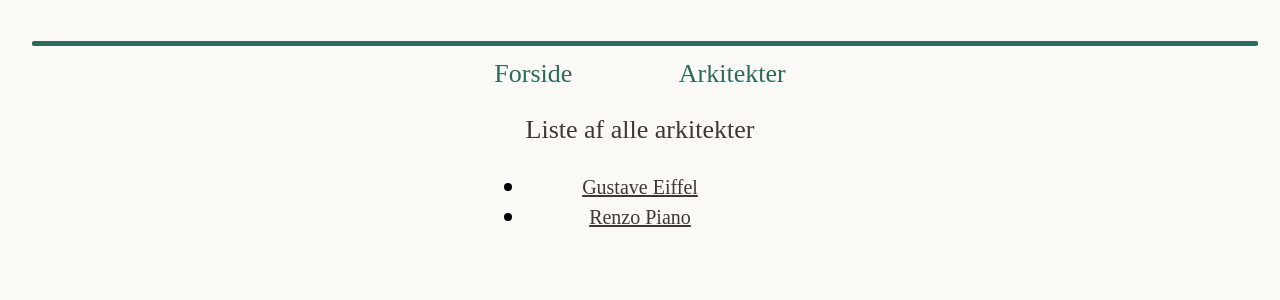
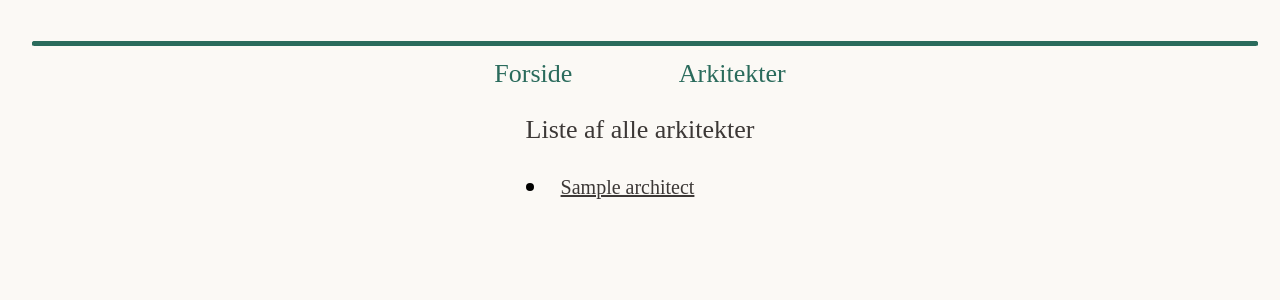
Before and after one commit to Gussemosse/Website_med_database_arkitekter, a Flask app: template templates/architects.html in a window 1280 px wide. Shown: the top 300 px of the page. Run offline with Flask 3, Linux system fonts and the light colour scheme; the template is opened without the code that fills it: most values are stand-ins (such as "Sample title", 1, 10 or a date in 2020).

Commit message:
arkitekt liste

```diff
--- a/app.py
+++ b/app.py
@@ -67,9 +67,21 @@ def architect():
     architect_data = get_architect_info(int(request.args.get("aid", -1)))
     return render_template("architect.html", data=architect_data)
 
+# Henter alt data, uden et aid - det er til den fulde arkitekt side, med en liste over alle arkitekter.
+def get_all_architect_info():
+    con = sqlite3.connect(DB_ARCHITECTS)
+    cur = con.cursor()
+    query = "select * from architects"
+    cur.execute(query,)
+    res = cur.fetchall()
+    cur.close()
+    con.close()
+    return res
+
 @app.route("/architects")
 def architects():
-    return render_template("architects.html")
+    info = get_all_architect_info()
+    return render_template("architects.html", all=info)
 
 # Start Flask server
 if __name__ == "__main__":
--- a/static/main.css
+++ b/static/main.css
@@ -180,6 +180,10 @@ button {
         margin: 0;
     }
 
+    li {
+        text-align: left;
+    }
+
     a {
     color: #3C3836;
     font-size: 20px;
--- a/templates/architects.html
+++ b/templates/architects.html
@@ -1,5 +1,5 @@
 {% extends "base.html" %}
-{% block title %}{{ title }}{% endblock %}
+{% block title %}{% endblock %}
 
 {% block content %}
 
@@ -9,14 +9,11 @@
 
         <p>Liste af alle arkitekter</p>
 
-        <ul>
+        {% for architect in all %}
             <li>
-                <a href="architect?aid=1">Gustave Eiffel</a>
+                <a href="/architect?aid={{ architect[0] }}">{{ architect[1] }}</a>
             </li>
-            <li>
-                <a href="architect?aid=2">Renzo Piano</a>
-            </li>
-        </ul>
+        {% endfor %}
 
     </div>
 
```
Also changed, not shown: db/architects.db.
